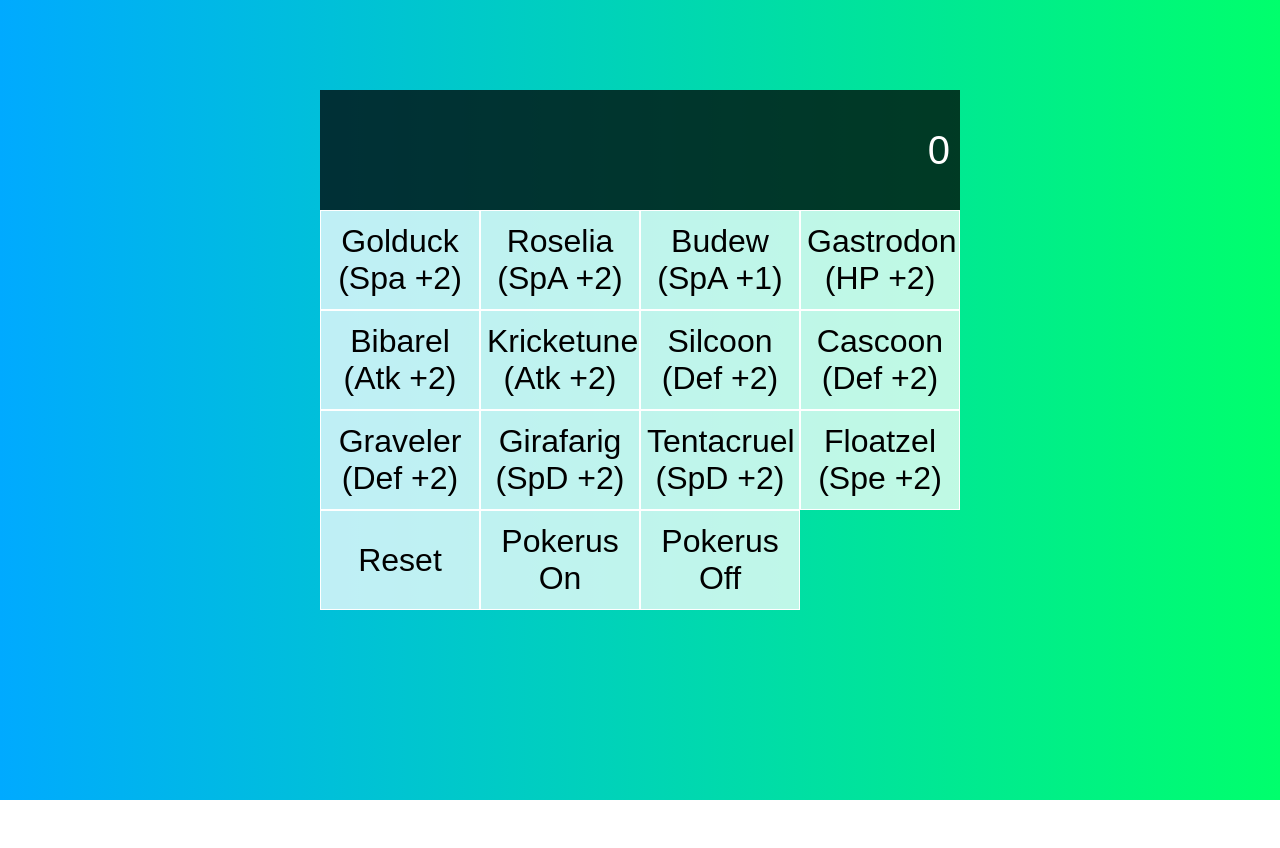
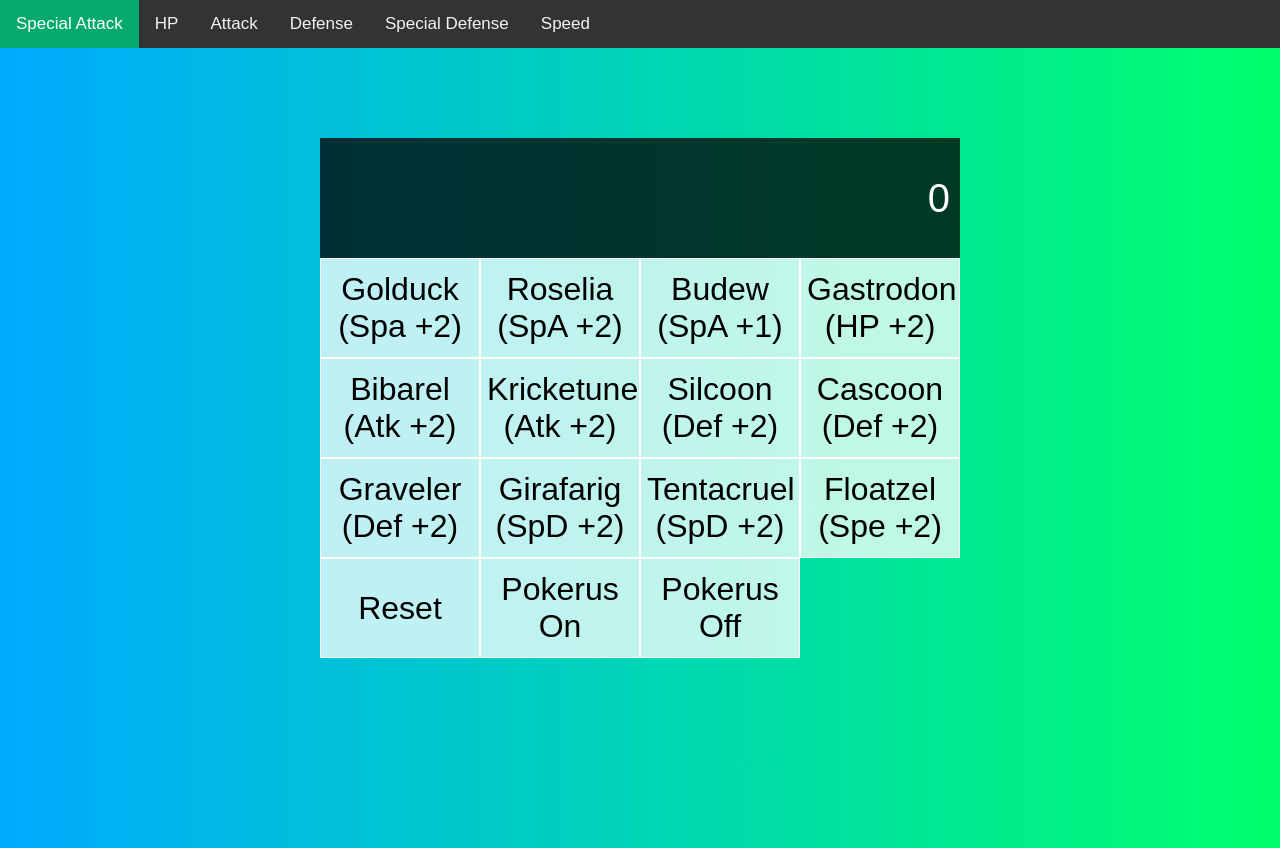
Before and after one commit to jkoger92/EV-Calculator-BDSP, a plain HTML site: page index.html in a window 1280 px wide. Before the commit the page ends 800 px from the top, so only its background shows below. Drawn offline with Linux system fonts and the light colour scheme.

Commit message:
add in navbar to differentiate between EV types

```diff
--- a/index.html
+++ b/index.html
@@ -9,6 +9,14 @@
     <script src="script.js" defer></script>
   </head>
   <body>
+    <div class="topnav">
+      <a class="active" href="#specialAttack">Special Attack</a>
+      <a href="#hp">HP</a>
+      <a href="#attack">Attack</a>
+      <a href="#defense">Defense</a>
+      <a href="#specialDefense">Special Defense</a>
+      <a href="#speed">Speed</a>
+    </div>
     <div class="ev-grid">
       <div class="output">
         <div id="counter">0</div>
--- a/style.css
+++ b/style.css
@@ -46,3 +46,27 @@
   color: white;
   font-size: 2.5rem;
 }
+
+.topnav {
+  background-color: #333;
+  overflow: hidden;
+}
+
+.topnav a {
+  float: left;
+  color: #f2f2f2;
+  text-align: center;
+  padding: 14px 16px;
+  text-decoration: none;
+  font-size: 17px;
+}
+
+.topnav a:hover {
+  background-color: #ddd;
+  color: black;
+}
+
+.topnav a.active {
+  background-color: #04aa6d;
+  color: white;
+}
```
